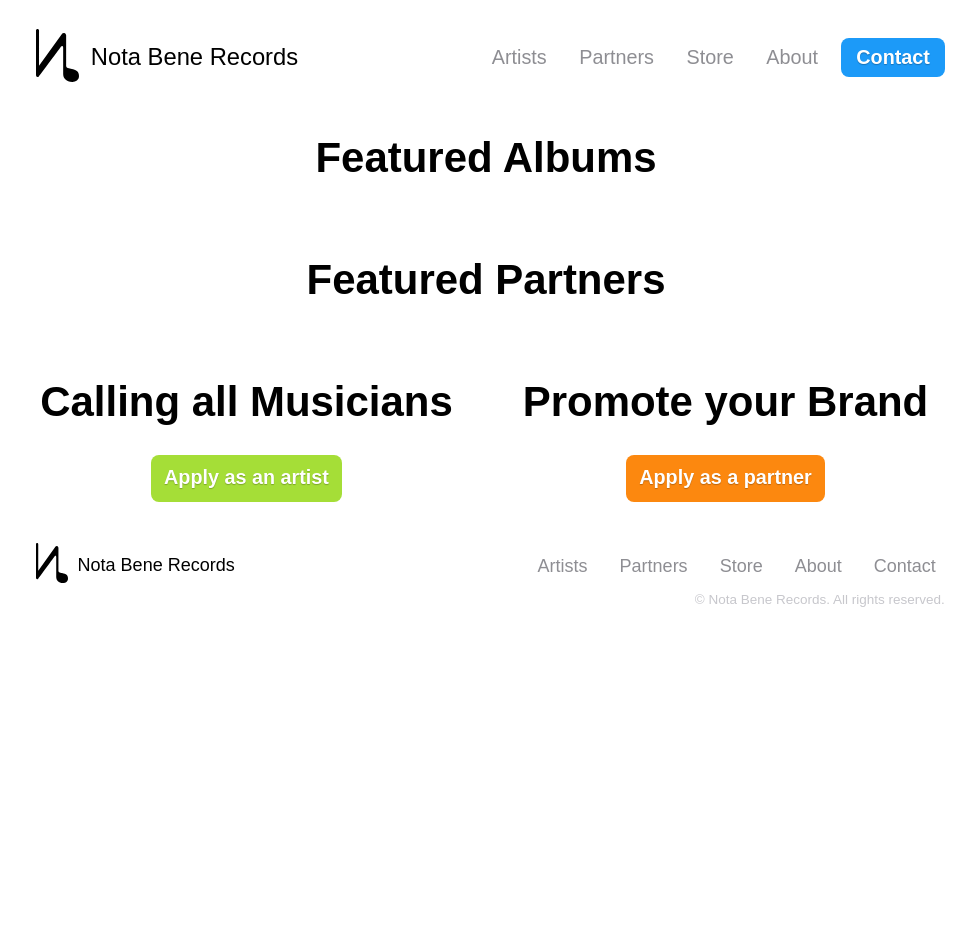
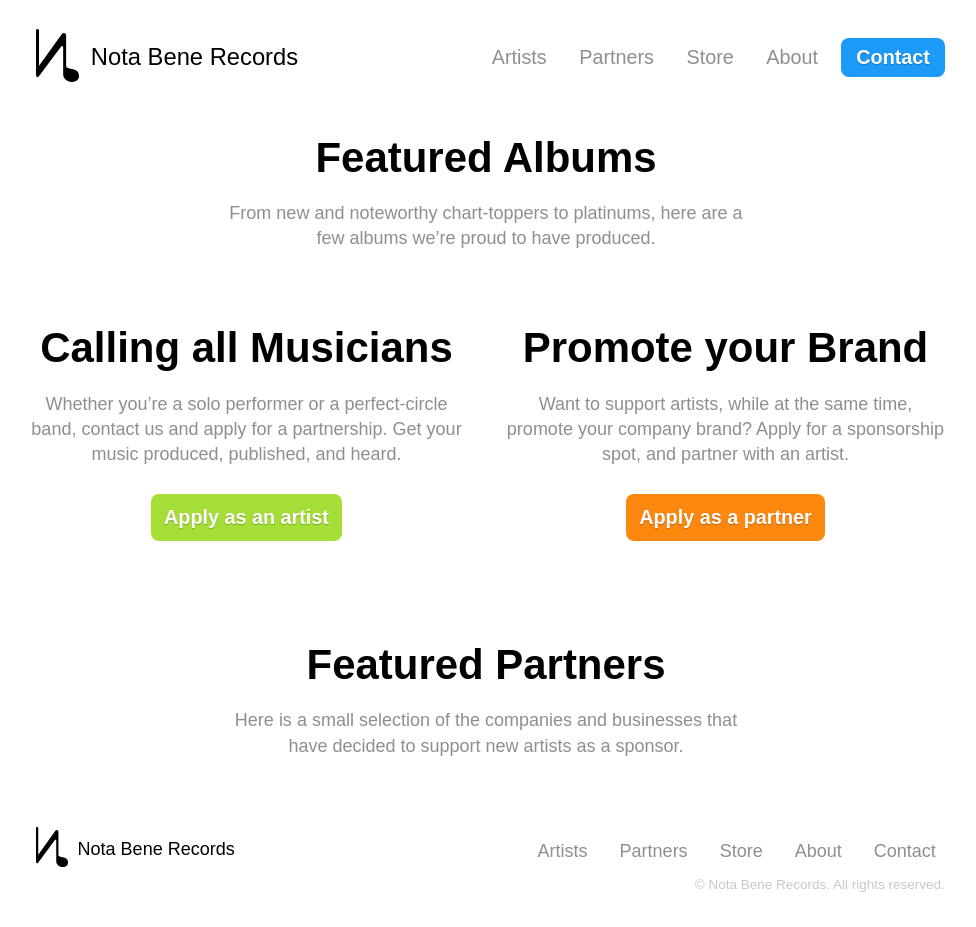
Before and after one commit to cjmlgrto/notabenerecords, a Jekyll site: the page built from index.markdown, in a window 1280 px wide. Shown: the whole page, without its empty margins (154-1130 px from the left). Built offline with Jekyll 4.4.1, drawn with Linux system fonts in a browser that asks for light colours; before the commit the page ends 900 px from its top, so only the background shows below that.

Commit message:
Add page descriptions

```diff
--- a/_layouts/frontpage.html
+++ b/_layouts/frontpage.html
@@ -49,7 +49,7 @@
 				<div class="col full-width">
 					<div class="heading">
 						<h1>Featured Albums</h1>
-						{% if featured_albums_description %}
+						{% if page.featured_albums_description %}
 							<h2>{{ page.featured_albums_description | markdownify  }}</h2>
 						{% endif %}
 					</div>
@@ -72,13 +72,45 @@
 			</div>
 		</section>
 
+		<!-- actions -->
+		<section class="two_up">
+			<div class="grid">
+				<div class="col half-width">
+					<div class="heading">
+						<h1>Calling all Musicians</h1>
+						{% if page.artists_action_description %}
+							<h2>{{ page.artists_action_description | markdownify }}</h2>
+						{% endif %}
+					</div>
+					{% if page.artists_action_link %}
+						<div class="actions">
+							<a href="{{ page.artists_action_link %}}" class="button secondary">Apply as an artist</a>
+						</div>
+					{% endif %}
+				</div>
+				<div class="col half-width">
+					<div class="heading">
+						<h1>Promote your Brand</h1>
+						{% if page.partners_action_description %}
+							<h2>{{ page.partners_action_description | markdownify }}</h2>
+						{% endif %}
+					</div>
+					{% if page.partners_action_link %}
+						<div class="actions">
+							<a href="{{ page.partners_action_link %}}" class="button tertiary">Apply as a partner</a>
+						</div>
+					{% endif %}
+				</div>
+			</div>
+		</section>
+
 		<!-- featured partners -->
 		<section>
 			<div class="grid">
 				<div class="col full-width">
 					<div class="heading">
 						<h1>Featured Partners</h1>
-						{% if featured_partners_description %}
+						{% if page.featured_partners_description %}
 							<h2>{{ page.featured_partners_description | markdownify  }}</h2>
 						{% endif %}
 					</div>
@@ -98,38 +130,6 @@
 			</div>
 		</section>
 
-		<!-- actions -->
-		<section>
-			<div class="grid">
-				<div class="col half-width">
-					<div class="heading">
-						<h1>Calling all Musicians</h1>
-						{% if artists_action_description %}
-							<h2>{{ page.artists_action_description | markdownify }}</h2>
-						{% endif %}
-					</div>
-					{% if page.artists_action_link %}
-						<div class="actions">
-							<a href="{{ page.artists_action_link %}}" class="button secondary">Apply as an artist</a>
-						</div>
-					{% endif %}
-				</div>
-				<div class="col half-width">
-					<div class="heading">
-						<h1>Promote your Brand</h1>
-						{% if partners_action_description %}
-							<h2>{{ page.partners_action_description | markdownify }}</h2>
-						{% endif %}
-					</div>
-					{% if page.partners_action_link %}
-						<div class="actions">
-							<a href="{{ page.partners_action_link %}}" class="button tertiary">Apply as a partner</a>
-						</div>
-					{% endif %}
-				</div>
-			</div>
-		</section>
-
 		{% include footer.html %}
 	</body>
 	{% include scripts.html %}
--- a/artists/index.markdown
+++ b/artists/index.markdown
@@ -3,6 +3,6 @@
 layout: artists_page
 title: Artists
 
-description: ''
+description: 'A growing list of the talented musicians we’re proud to have partnered and produced with.'
 
 ---
--- a/assets/style.css
+++ b/assets/style.css
@@ -178,6 +178,10 @@ section .heading h2 {
 	color: #8E8E93;
 }
 
+section .heading h2 p {
+	line-height: 1.4;
+}
+
 section .heading .overtitle {
 	display: block;
 	font-size: 0.9rem;
@@ -309,6 +313,10 @@ section .avatar {
 	background-attachment: center;
 }
 
+.two_up {
+	margin: 2rem auto 4rem;
+}
+
 /* ======================================================= */
 /* FOOTER */
 
--- a/index.markdown
+++ b/index.markdown
@@ -3,13 +3,13 @@
 layout: frontpage
 title: Home
 
-featured_albums_description: ''
-featured_partners_description: ''
+featured_albums_description: 'From new and noteworthy chart-toppers to platinums, here are a few albums we’re proud to have produced.'
+featured_partners_description: 'Here is a small selection of the companies and businesses that have decided to support new artists as a sponsor.'
 
-artists_action_description: ''
+artists_action_description: 'Whether you’re a solo performer or a perfect-circle band, contact us and apply for a partnership. Get your music produced, published, and heard.'
 artists_action_link: ''
 
-partners_action_description: ''
+partners_action_description: 'Want to support artists, while at the same time, promote your company brand? Apply for a sponsorship spot, and partner with an artist.'
 partners_action_link: ''
 
 ---
--- a/partners/index.markdown
+++ b/partners/index.markdown
@@ -3,6 +3,6 @@
 layout: partners_page
 title: Partners
 
-description: ''
+description: 'Here is a small selection of the companies and businesses that have decided to support new artists as a sponsor.'
 
 ---
--- a/store/index.markdown
+++ b/store/index.markdown
@@ -3,6 +3,6 @@
 layout: store_page
 title: Store
 
-description: ''
+description: 'Custom-designed, made-to-order merchandising from t-shirts, hats and tote bags that we sell.'
 
 ---
```
Also changed, not shown: 5 other files.
